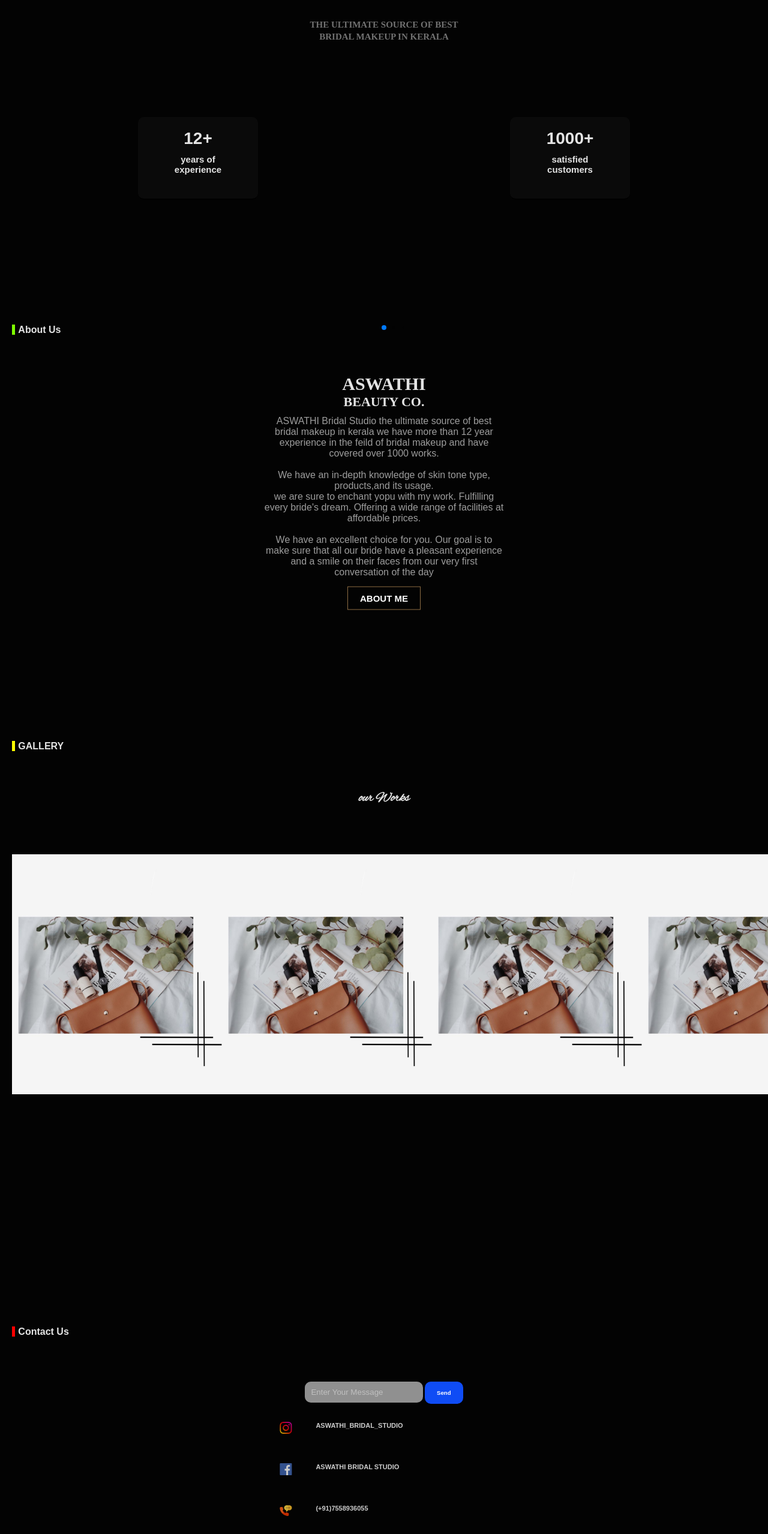
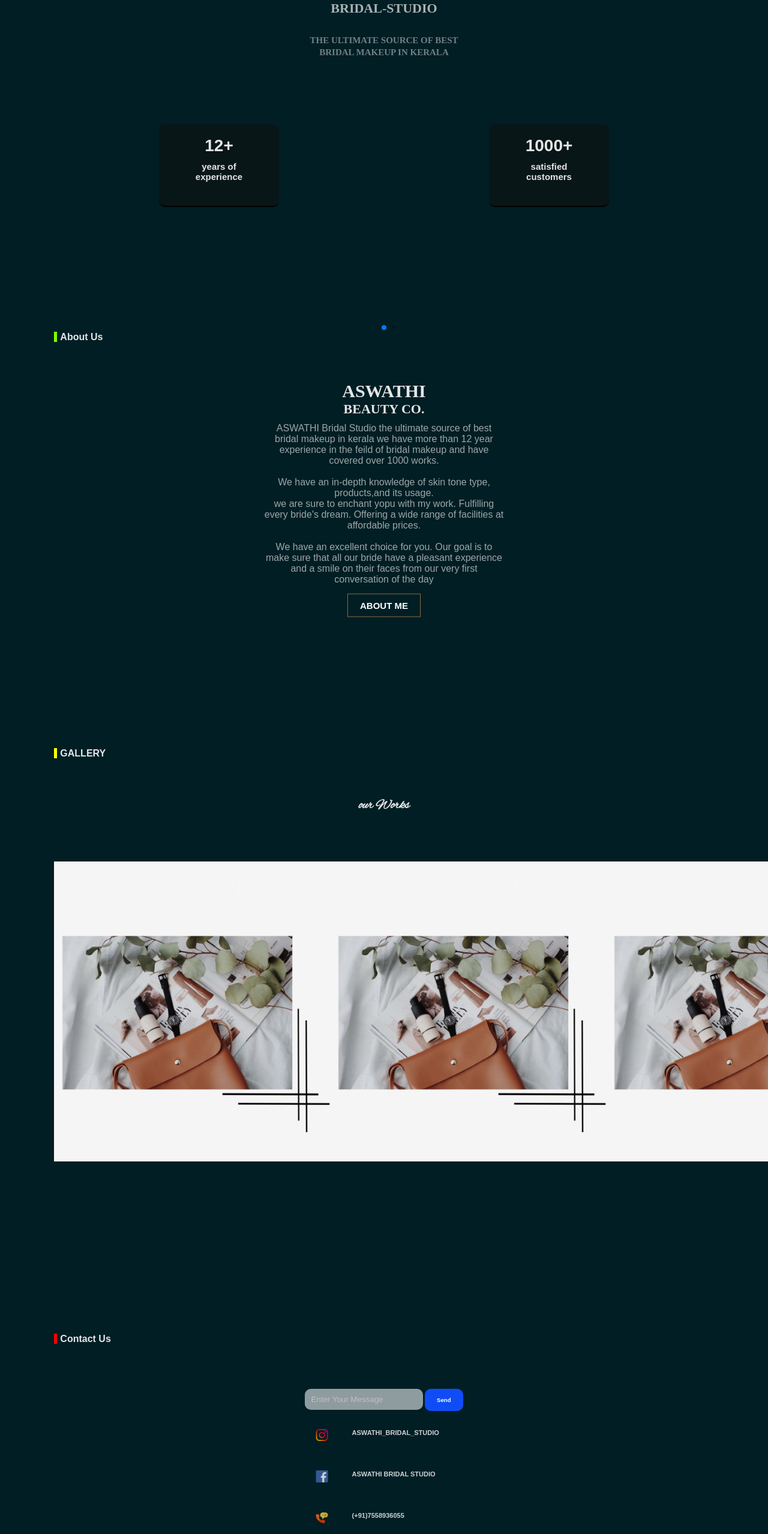
Before and after one commit to mksreelal/bridal-studio, a plain HTML site: page Index.html in a window 1280 px wide. Shown: the part 240-2797 px from the top of the page at 60% size. Drawn offline with nearby package versions, Linux system fonts and the light colour scheme.

Commit message:
improoved ui look

```diff
--- a/Index.html
+++ b/Index.html
@@ -15,8 +15,8 @@
   <body>
     <section id="home">
       <div class="overlay"></div>
-      <div class="wrapper">
-        <div class="nav-container">
+      <div class="nav-container">
+        <div class="wrapper">
           <nav>
             <h1 class="left"><img src="./assets/icon.png" alt="" /></h1>
 
@@ -33,6 +33,8 @@
             <div class="line"></div>
           </div>
         </div>
+      </div>
+      <div class="wrapper">
         <div class="spotlight">
           <h1 class="head">aswathi</h1>
           <h4>BRIDAL-STUDIO</h4>
@@ -50,12 +52,10 @@
               <h5>satisfied customers</h5>
             </div>
           </div>
-          <div class="hehe"></div>
         </div>
       </div>
     </section>
     <section id="about">
-      <div class="hehe2"></div>
       <div class="wrapper">
         <h1 class="hehe">About Us</h1>
         <div class="main">
--- a/assets/css/style.css
+++ b/assets/css/style.css
@@ -26,7 +26,7 @@
 body {
   font-size: 60%;
   font-family: sans-serif;
-  background-color: #030303;
+  background-color: #001e24;
   color: rgba(255, 255, 255, 0.89);
 }
 .wrapper {
@@ -41,7 +41,7 @@
 .nav-container {
   position: relative;
   border-radius: 10px;
-  box-shadow: 1px 5px 10px -10px #000;
+  box-shadow: 0px 10px 14px -12px #000;
   -webkit-border-radius: 10px;
   -moz-border-radius: 10px;
   -ms-border-radius: 10px;
@@ -69,7 +69,7 @@
 .humburgar {
   position: absolute;
   top: -5px;
-  right: 10px;
+  right: 20px;
   cursor: pointer;
 }
 .nav-links {
@@ -78,7 +78,7 @@
   pointer-events: none;
   top: 50px;
   right: 30px;
-  background-color: #8d6d43;
+  background-color: #0c0c0bf2;
   padding: 30%;
   width: 80%;
   height: 70vh;
@@ -91,11 +91,11 @@
 .nav-links.open {
   opacity: 1;
   pointer-events: all;
-  transition: all 0.8s ease-in;
-  -webkit-transition: all 0.8s ease-in;
-  -moz-transition: all 0.8s ease-in;
-  -ms-transition: all 0.8s ease-in;
-  -o-transition: all 0.8s ease-in;
+  transition: all 0.5s ease-in;
+  -webkit-transition: all 0.5s ease-in;
+  -moz-transition: all 0.5s ease-in;
+  -ms-transition: all 0.5s ease-in;
+  -o-transition: all 0.5s ease-in;
   z-index: 500;
 }
 .nav-links li {
@@ -192,17 +192,6 @@
   padding: 10px 0;
   max-width: 100px;
 }
-#home .spotlight .hehe {
-  width: 300px;
-  height: 300px;
-  /* background-image: url("/assets/bg1.png"); */
-  opacity: 0.5;
-  background-size: cover;
-  position: absolute;
-  right: 0px;
-  bottom: 5px;
-}
-
 /* about */
 
 #about {
@@ -221,15 +210,6 @@
   background-color: chartreuse;
   color: chartreuse;
   margin-right: 5px;
-}
-.hehe2 {
-  width: 300px;
-  height: 300px;
-  opacity: 0.5;
-  /* background-image: url("/assets/img2.png"); */
-  background-size: cover;
-  position: absolute;
-  right: 0px;
 }
 #about .main {
   position: relative;
@@ -298,7 +278,7 @@
 }
 .swiper-container {
   margin-top: 10vh;
-  width: 350px;
+  width: 320px;
   height: 400px;
 }
 
@@ -351,7 +331,7 @@
 #contact .main .address .add {
   display: flex;
   flex-direction: column;
-  margin-left: 50%;
+  margin-left: 40%;
   transform: translate(-50%);
   -webkit-transform: translate(-50%);
   -moz-transform: translate(-50%);
@@ -500,10 +480,9 @@
     align-items: center;
     justify-content: space-between;
     width: 100%;
-    background-color: #000;
   }
   .nav-container {
-    height: 5vh;
+    height: 10vh;
     position: static;
     top: 0;
     right: 10px;
@@ -527,6 +506,10 @@
   .nav-links .link {
     font-size: 15px;
   }
+  .swiper-container {
+    width: 380px;
+    height: 400px;
+  }
 }
 
 @media screen and (min-width: 768px) {
@@ -538,6 +521,13 @@
     -ms-transform: translate(-60%);
     -o-transform: translate(-60%);
   }
+  .wrapper {
+    margin: 0 90px;
+  }
+  .swiper-container {
+    width: 420px;
+    height: 460px;
+  }
 }
 
 @media screen and (min-width: 980px) {
@@ -547,4 +537,16 @@
   #home .spotlight .cards .card {
     width: 200px;
   }
+  #contact .main .address .add {
+    margin-left: 63%;
+    transform: translate(-63%);
+    -webkit-transform: translate(-63%);
+    -moz-transform: translate(-63%);
+    -ms-transform: translate(-63%);
+    -o-transform: translate(-63%);
+  }
+  .swiper-container {
+    width: 460px;
+    height: 500px;
+  }
 }
--- a/assets/js/app.js
+++ b/assets/js/app.js
@@ -1,21 +1,38 @@
-window.addEventListener('load' ,function(e){
+window.addEventListener("load", function (e) {
   const humburger = document.querySelector(".humburgar");
   const navlinks = document.querySelector(".nav-links");
+  const links = document.querySelectorAll(".link");
   const overlay = document.querySelector(".overlay");
   const message = document.getElementById("message");
   const button = document.querySelector(".msg");
-
-    humburger.addEventListener('click', (e)=>{
-        navlinks.classList.toggle('open');
-        overlay.classList.toggle('open');
+  //   fetch("https://github.com/musadhiq/musadhiq/blob/main/gallerySrc.json")
+  //     .then((response) => {
+  //       return response.json();
+  //     })
+  //     .then((data) => {
+  //       console.log(data);
+  //     });
+  //   nav
+  humburger.addEventListener("click", (e) => {
+    navlinks.classList.toggle("open");
+    overlay.classList.toggle("open");
+    links.forEach((link) => {
+      link.addEventListener("click", () => {
+        navlinks.classList.remove("open");
+        overlay.classList.remove("open");
       });
-    overlay.addEventListener('click', (e)=>{
-        navlinks.classList.remove('open');
-        overlay.classList.remove('open');
+    });
+  });
+  overlay.addEventListener("click", (e) => {
+    navlinks.classList.remove("open");
+    overlay.classList.remove("open");
   });
 
-    button.addEventListener('click', ()=>{
+  button.addEventListener("click", () => {
     let messageVal = message.value;
-        button.setAttribute('href',"https://wa.me/+917558936055?text=" + messageVal);
+    button.setAttribute(
+      "href",
+      "https://wa.me/+917558936055?text=" + messageVal
+    );
   });
-})
+});
```
Lines whose indentation alone changed are shown as unchanged.
